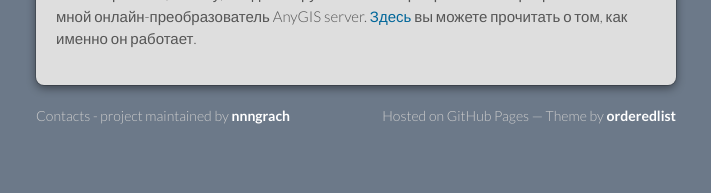
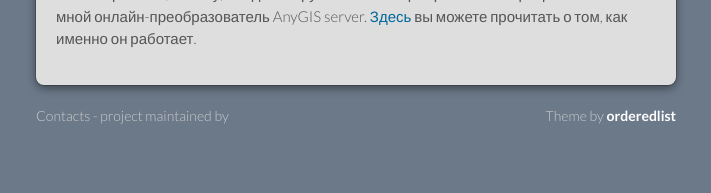
Before and after one commit to nnngrach/AnyGIS_Site, a Jekyll site: the page built from index.md, in a window 1280 px wide. Shown: the part 1740-1933 px from the top of the page, without its empty margins (284-995 px from the left). Built offline with Jekyll 4.4.1, drawn with Linux system fonts in a browser that asks for light colours.

Commit message:
Update default.html

```diff
--- a/_layouts/default.html
+++ b/_layouts/default.html
@@ -99,9 +99,9 @@
       </section>
     </div>
     <footer>
-      <p>Contacts - project maintained by <a href="javascript:redirectToContactsPage()">{{ site.github.owner_name }}</a></p>
+      <p>Contacts - project maintained by <a href="javascript:redirectToContactsPage()">{{ nnngrach }}</a></p>
 
-      <p>Hosted on GitHub Pages &mdash; Theme by <a href="https://github.com/orderedlist">orderedlist</a></p>
+      <p>Theme by <a href="https://github.com/orderedlist">orderedlist</a></p>
     </footer>
     <!--[if !IE]><script>fixScale(document);</script><![endif]-->
 
```
